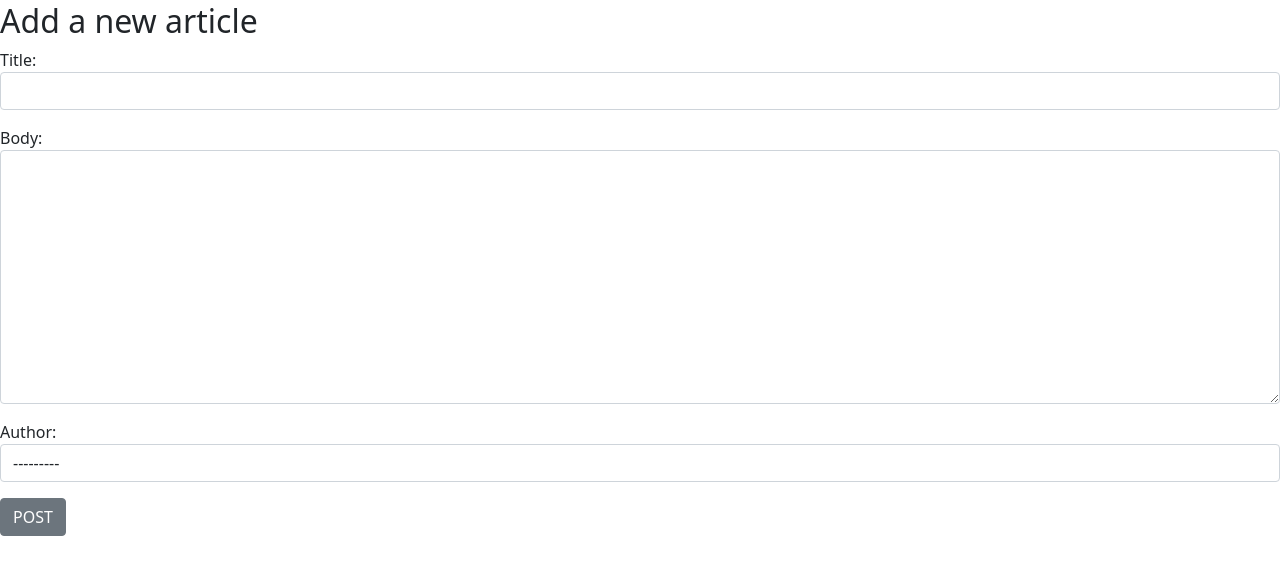
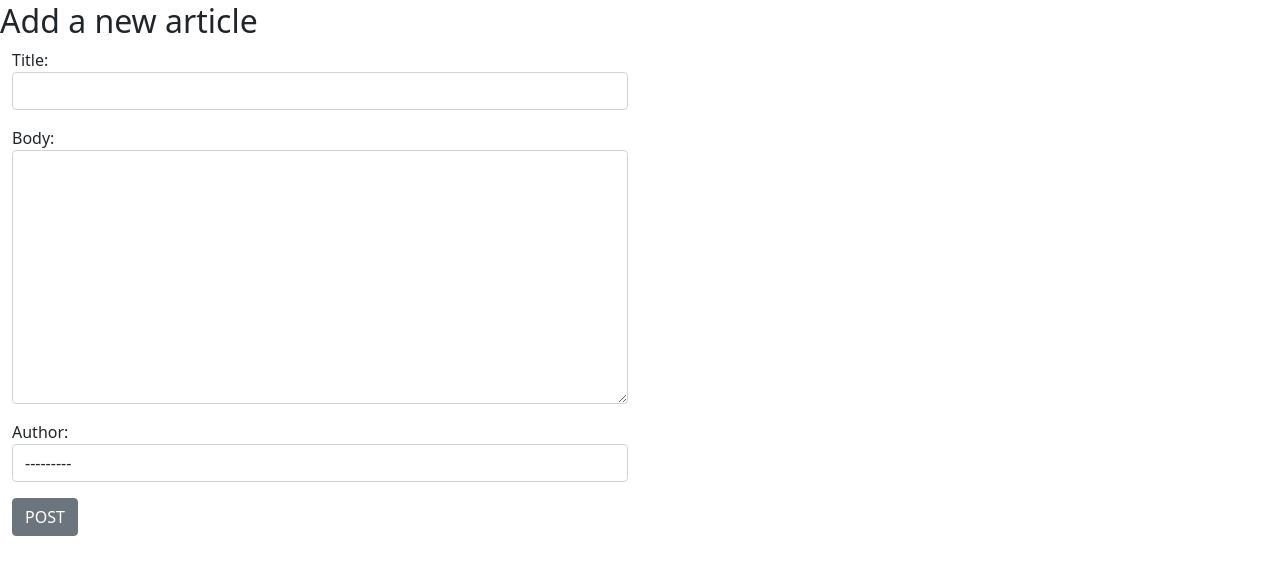
Before and after one commit to Nazek-Altayeb/kush_magazine, a Django app: page /add-article in a window 1280 px wide. Shown: the part 54-629 px from the top of the page. Run offline with Django 4.2, Linux system fonts and the light colour scheme; the visitor is signed in with stand-in values (Sample User, id 1); data comes from the database, SQL or seed files in the repository.

Commit message:
change the add-article page width

```diff
--- a/article/templates/add-article.html
+++ b/article/templates/add-article.html
@@ -5,7 +5,9 @@
 <h2> Add a new article</h2>
 
 {% if user.is_authenticated %}
-
+<div class="container-fluid">
+    <div class="row">
+        <div class="col-md-6">
             <div class="form-group">
                 <form method="POST">
                     {% csrf_token %}
@@ -13,6 +15,10 @@
                     <button class="btn btn-secondary">POST</button>
                 </form>
             </div>
+        </div>
+    </div>
+</div>
+
 
 {% else %}
 You are not logged in, it's not possible to write a new article
```
Lines whose indentation alone changed are shown as unchanged.
